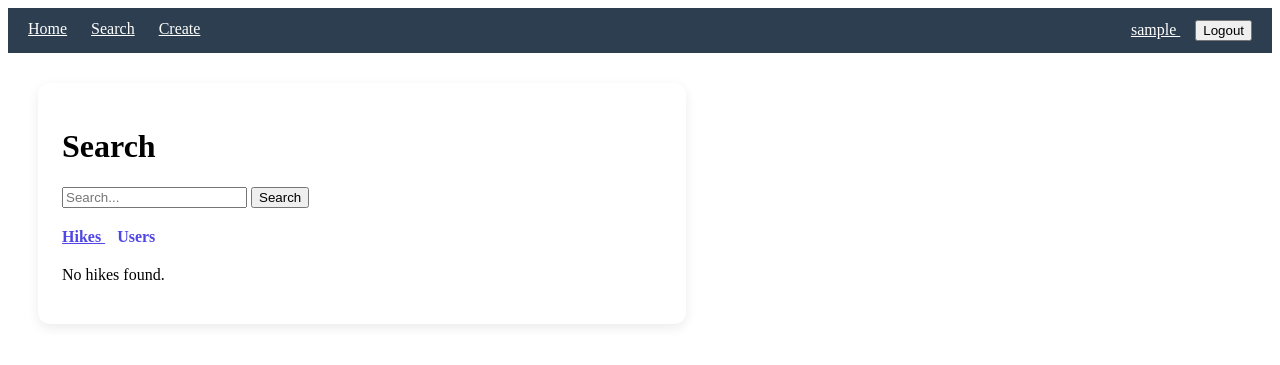
After one commit to justinsorrells/hackCU12-BJ, a Django app: page /search/ in a window 1280 px wide. The commit adds this page. Shown: the top 365 px of the page. Run offline with Django 4.2, Linux system fonts and the light colour scheme; the visitor is signed in with stand-in values (Sample User, id 1).

Commit message:
added basic search functionality

```diff
--- a/hikingProject/core/forms.py
+++ b/hikingProject/core/forms.py
@@ -78,3 +78,20 @@ class HikingEventForm(forms.ModelForm):
         if max_participants is not None and max_participants <= 0:
             raise forms.ValidationError("Max participants must be greater than 0.")
         return max_participants
+
+class SearchForm(forms.Form):
+    TAB_CHOICES = [
+        ("hikes", "Hikes"),
+        ("users", "Users"),
+    ]
+
+    q = forms.CharField(
+        required=False,
+        label="",
+        widget=forms.TextInput(attrs={"placeholder": "Search..."})
+    )
+    tab = forms.ChoiceField(
+        choices=TAB_CHOICES,
+        required=False,
+        widget=forms.HiddenInput()
+    )
--- a/hikingProject/core/templates/partials/navbar.html
+++ b/hikingProject/core/templates/partials/navbar.html
@@ -2,7 +2,7 @@
 
     <div>
         <a href="{% url 'home' %}" style="color:white; margin-right:20px;">Home</a>
-        <a href="" style="color:white; margin-right:20px;">Search</a>
+        <a href="{% url 'search' %}" style="color:white; margin-right:20px;">Search</a>
 
         {% if user.is_authenticated %}
 	<a href="{% url 'create_event' %}" style="color:white;">Create</a>
--- /dev/null
+++ b/hikingProject/core/templates/search.html
@@ -0,0 +1,79 @@
+{% extends "base.html" %}
+
+{% block title %}Search{% endblock %}
+
+{% block content %}
+<style>
+    .search-box {
+        width: 600px;
+        background: white;
+        padding: 24px;
+        border-radius: 12px;
+        box-shadow: 0 4px 12px rgba(0,0,0,0.08);
+    }
+
+    .tabs {
+        margin: 20px 0;
+    }
+
+    .tabs a {
+        margin-right: 12px;
+        text-decoration: none;
+        color: #4f46e5;
+        font-weight: bold;
+    }
+
+    .tabs .active {
+        text-decoration: underline;
+    }
+
+    .result {
+        padding: 12px 0;
+        border-top: 1px solid #ddd;
+    }
+</style>
+
+<div class="search-box">
+    <h1>Search</h1>
+
+    <form method="get">
+        {{ form.q }}
+        <input type="hidden" name="tab" value="{{ tab }}">
+        <button type="submit">Search</button>
+    </form>
+
+    <div class="tabs">
+        <a href="{% url 'search' %}?q={{ query }}&tab=hikes"
+           class="{% if tab == 'hikes' %}active{% endif %}">
+            Hikes
+        </a>
+
+        <a href="{% url 'search' %}?q={{ query }}&tab=users"
+           class="{% if tab == 'users' %}active{% endif %}">
+            Users
+        </a>
+    </div>
+
+    {% if tab == "hikes" %}
+        {% for hike in hikes %}
+            <div class="result">
+                <strong>{{ hike.title }}</strong><br>
+                {{ hike.location }}<br>
+                {{ hike.date }} at {{ hike.time }}
+            </div>
+        {% empty %}
+            <p>No hikes found.</p>
+        {% endfor %}
+    {% else %}
+        {% for user in users %}
+            <div class="result">
+                <strong>{{ user.name }}</strong><br>
+                @{{ user.username }}<br>
+                {{ user.location }}
+            </div>
+        {% empty %}
+            <p>No users found.</p>
+        {% endfor %}
+    {% endif %}
+</div>
+{% endblock %}
--- a/hikingProject/core/urls.py
+++ b/hikingProject/core/urls.py
@@ -9,4 +9,5 @@ urlpatterns = [
     path("logout/", auth_views.LogoutView.as_view(), name="logout"),
     path("profile/", views.profile_view, name="profile"),
     path("create_event/", views.create_event, name="create_event"),
+    path("search/", views.search_view, name="search"),
 ]
--- a/hikingProject/core/views.py
+++ b/hikingProject/core/views.py
@@ -3,8 +3,8 @@ from django.shortcuts import render, redirect
 from django.contrib.auth import login
 from django.contrib.auth.decorators import login_required
 from django.db.models import Q
-from .models import HikingEvent
-from .forms import RegisterForm, HikingEventForm
+from .models import *
+from .forms import *
 
 # Create your views here.
 @login_required
@@ -29,21 +29,39 @@ def register_view(request):
         form = RegisterForm()
     return render(request, "registration/register.html", {"form": form})
 
-def search_hikes_view(request):
-    query = request.GET.get("q", "")
-    hikes = HikingEvent.objects.filter(
-        Q(location__icontains=query) |
-        Q(description__icontains=query)
-    ).distinct()
-    return render(request, "search_results.html", {"hikes": hikes, "query": query})
+@login_required
+def search_view(request):
+    form = SearchForm(request.GET or None)
 
-def search_friends_view(request):
-    query = request.GET.get("q", "")
-    friends = request.user.friends.filter(
-        Q(username__icontains=query) |
-        Q(location__icontains=query)
-    ).distinct()
-    return render(request, "friend_search_results.html", {"friends": friends, "query": query})
+    query = ""
+    tab = "hikes"
+    hikes = HikingEvent.objects.none()
+    users = User.objects.none()
+
+    if form.is_valid():
+        query = form.cleaned_data.get("q", "")
+        tab = form.cleaned_data.get("tab") or "hikes"
+
+        if query:
+            hikes = HikingEvent.objects.filter(
+                Q(location__icontains=query) |
+                Q(description__icontains=query) |
+                Q(title__icontains=query)
+            ).distinct()
+
+            users = User.objects.filter(
+                Q(username__icontains=query) |
+                Q(name__icontains=query) |
+                Q(location__icontains=query)
+            ).exclude(id=request.user.id).distinct()
+
+    return render(request, "search.html", {
+        "form": form,
+        "query": query,
+        "tab": tab,
+        "hikes": hikes,
+        "users": users,
+    })
 
 @login_required
 def profile_view(request):
```
